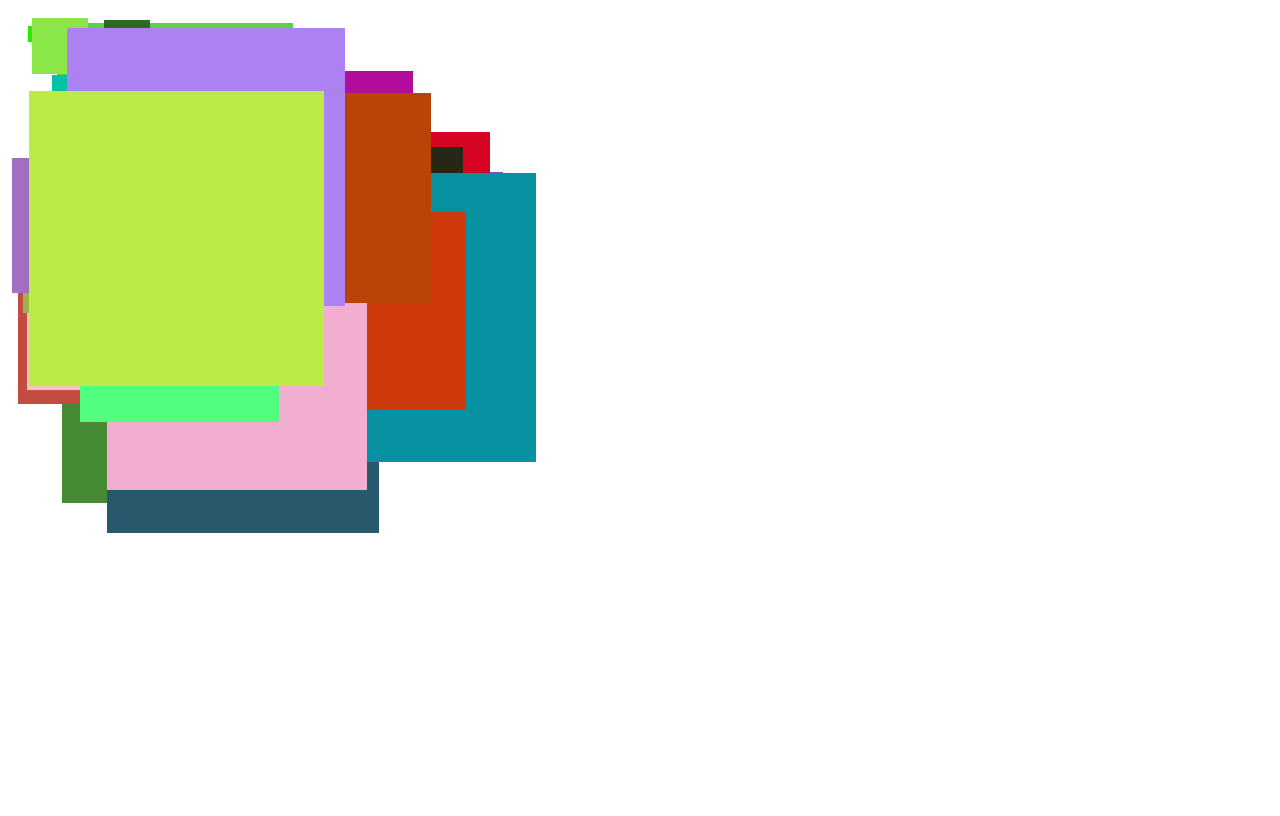
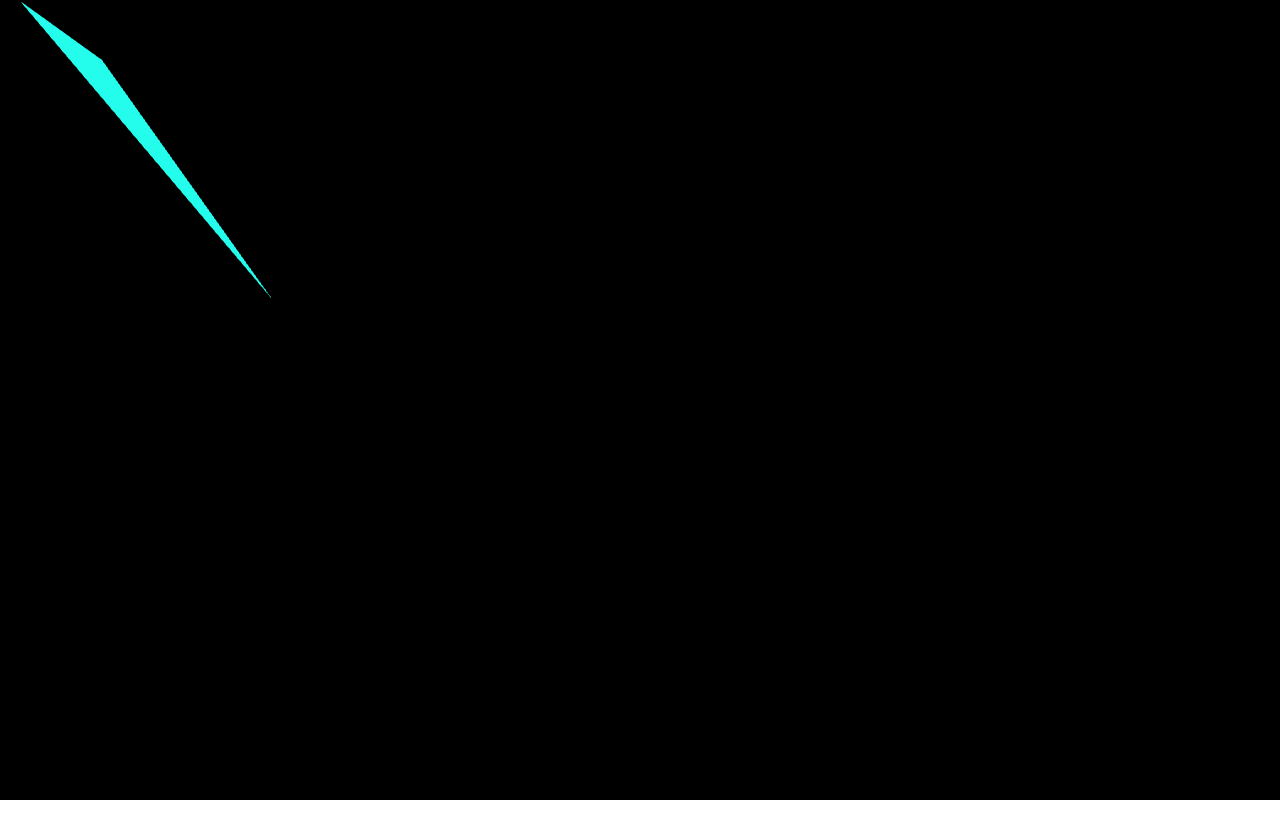
Before and after one commit to GreenFerret95/WebGl, a plain HTML site: page WebGL/index.html in a window 1280 px wide. Drawn offline with Linux system fonts and the light colour scheme.

Commit message:
Added createTriangle Function. Turned webglUtils into a class to reference by object. Rendered a single triangle on screen. Removed white obrder around html body

```diff
--- a/WebGL/main.js
+++ b/WebGL/main.js
@@ -1,29 +1,27 @@
-var canvas = undefined;
+var utils = new webglUtils();
 var gl = undefined;
 var program = undefined;
+
 var positionAttributeLocation = undefined;
 var resolutionUniformLocation = undefined;
 var colorUniformLocation = undefined;
-var positionBuffer = undefined;
 
 init();
 render();
 
+function init(){
+    var canvas = document.getElementById("c");
 
-function init(){
-    canvas = document.getElementById("c");
     gl = canvas.getContext("webgl");
-    if (!gl) {
-        console.log("Problem making gl context")
-    }
+    if (!gl) { console.log("Problem making gl context") }
 
     var vertexShaderSource = document.getElementById("2d-vertex-shader").text;
     var fragmentShaderSource = document.getElementById("2d-fragment-shader").text;
 
-    var vertexShader =  webglUtils_compileShader(gl,vertexShaderSource,  gl.VERTEX_SHADER);
-    var fragmentShader = webglUtils_compileShader(gl, fragmentShaderSource, gl.FRAGMENT_SHADER);
+    var vertexShader =  utils.compileShader(gl,vertexShaderSource,  gl.VERTEX_SHADER);
+    var fragmentShader = utils.compileShader(gl, fragmentShaderSource, gl.FRAGMENT_SHADER);
 
-    program = webglUtils_createProgram(gl, vertexShader, fragmentShader);
+    program = utils.createProgram(gl, vertexShader, fragmentShader);
 
     positionAttributeLocation = gl.getAttribLocation(program, "a_position");
     resolutionUniformLocation = gl.getUniformLocation(program, "u_resolution");
@@ -32,38 +30,62 @@ function init(){
 }
 
 function render(){
-    webglUtils_resize(gl.canvas)
+    utils.resize(gl.canvas);
     gl.viewport(0, 0, gl.canvas.width, gl.canvas.height);
-    gl.clearColor(0,0,0,0);
+    gl.clearColor(0, 0, 0, 1);
     gl.clear(gl.COLOR_BUFFER_BIT);
-
 
     gl.useProgram(program);
     gl.uniform2f(resolutionUniformLocation, gl.canvas.width, gl.canvas.height);
-
     gl.enableVertexAttribArray(positionAttributeLocation);
 
-    positionBuffer = gl.createBuffer();
-
+    var positionBuffer = gl.createBuffer();
     gl.bindBuffer(gl.ARRAY_BUFFER, positionBuffer);
 
+    var size = 2;
+    var type = gl.FLOAT;
+    var normalize = false;
+    var stride = 0;
+    var offset = 0;
+    var primitiveType = gl.TRIANGLES;
+    var count = 6;
 
+    gl.vertexAttribPointer(positionAttributeLocation, size, type, normalize, stride, offset);
+
+    var x1 = utils.randomInt(300);
+    var y1 = utils.randomInt(300);
+
+    var x2 = utils.randomInt(300);
+    var y2 = utils.randomInt(300);
+
+    var x3 = utils.randomInt(300);
+    var y3 = utils.randomInt(300);
+    var r = Math.random();
+    var g = Math.random();
+    var b = Math.random();
+
+    utils.createTriangle2D(gl, x1, y1, x2, y2, x3, y3);
+    gl.uniform4f(colorUniformLocation,r , g, b, 1);
+    gl.drawArrays(gl.TRIANGLES, 0, 3);
+    /*
     for (var ii = 0; ii < 50; ++ii){
+
         var size = 2;
         var type = gl.FLOAT;
         var normalize = false;
         var stride = 0;
         var offset = 0;
-        gl.vertexAttribPointer(positionAttributeLocation, size, type, normalize, stride, offset);
-
         var primitiveType = gl.TRIANGLES;
         var count = 6;
 
-        webglUtils_setRectangle(
-            gl, webglUtils_randomInt(300), webglUtils_randomInt(300), webglUtils_randomInt(300), webglUtils_randomInt(300));
+        gl.vertexAttribPointer(positionAttributeLocation, size, type, normalize, stride, offset);
 
+        utils.setRectangle(
+                gl, utils.randomInt(300), utils.randomInt(300), utils.randomInt(300), utils.randomInt(300));
         gl.uniform4f(colorUniformLocation, Math.random(), Math.random(), Math.random(), 1);
+        gl.drawArrays(gl.TRIANGLES, 0, 6);
 
-        gl.drawArrays(gl.TRIANGLES, 0, 6);
+
     }
+    */
 }
--- a/WebGL/resources/webgl-utils.js
+++ b/WebGL/resources/webgl-utils.js
@@ -1,3 +1,4 @@
+class webglUtils {
     /**
      * Creates and compiles a shader.
      *
@@ -8,7 +9,7 @@
      * @return {!WebGLShader} The shader.
      */
 
-function webglUtils_compileShader(gl, shaderSource, shaderType) {
+    compileShader(gl, shaderSource, shaderType) {
       // Create the shader object
       var shader = gl.createShader(shaderType);
 
@@ -38,7 +39,7 @@ function webglUtils_compileShader(gl, shaderSource, shaderType) {
      * @return {!WebGLProgram} A program.
      */
 
-function webglUtils_createProgram(gl, vertexShader, fragmentShader) {
+    createProgram(gl, vertexShader, fragmentShader) {
       // create a program.
       var program = gl.createProgram();
 
@@ -65,7 +66,7 @@ function webglUtils_createProgram(gl, vertexShader, fragmentShader) {
      * @param {!HTMLCanvas} the canvas to be drawn on.
      */
 
-function webglUtils_resize(canvas) {
+    resize(canvas) {
         // Resize the canvas to be the same size as the browser
         var displayWidth = canvas.clientWidth;
         var displayHeight = canvas.clientHeight;
@@ -91,7 +92,7 @@ function webglUtils_resize(canvas) {
     * @return {Random Integer} a random integer
     */
 
-function webglUtils_randomInt(range){
+    randomInt(range){
         return Math.floor(Math.random() * range);
     }
 
@@ -106,7 +107,7 @@ function webglUtils_randomInt(range){
     * @param {integer} height of rectangle
     */
 
-function webglUtils_setRectangle(gl, x, y, width, height) {
+    setRectangle(gl, x, y, width, height) {
         var x1 = x;
         var x2 = x + width;
         var y1 = y;
@@ -121,3 +122,13 @@ function webglUtils_setRectangle(gl, x, y, width, height) {
             x2, y2]), gl.STATIC_DRAW);
 
     }
+
+    createTriangle2D(gl,x1, y1, x2, y2, x3, y3){
+        gl.bufferData(gl.ARRAY_BUFFER, new Float32Array([
+                    x1, y1,
+                    x2, y2,
+                    x3, y3]), gl.STATIC_DRAW);
+    }
+
+
+}
--- a/WebGL/style.css
+++ b/WebGL/style.css
@@ -1,6 +1,7 @@
 body{
     border: 0;
     background: white;
+    margin: 0px;
 }
 canvas{
     width: 100vw;
```
Lines whose indentation alone changed are shown as unchanged.
